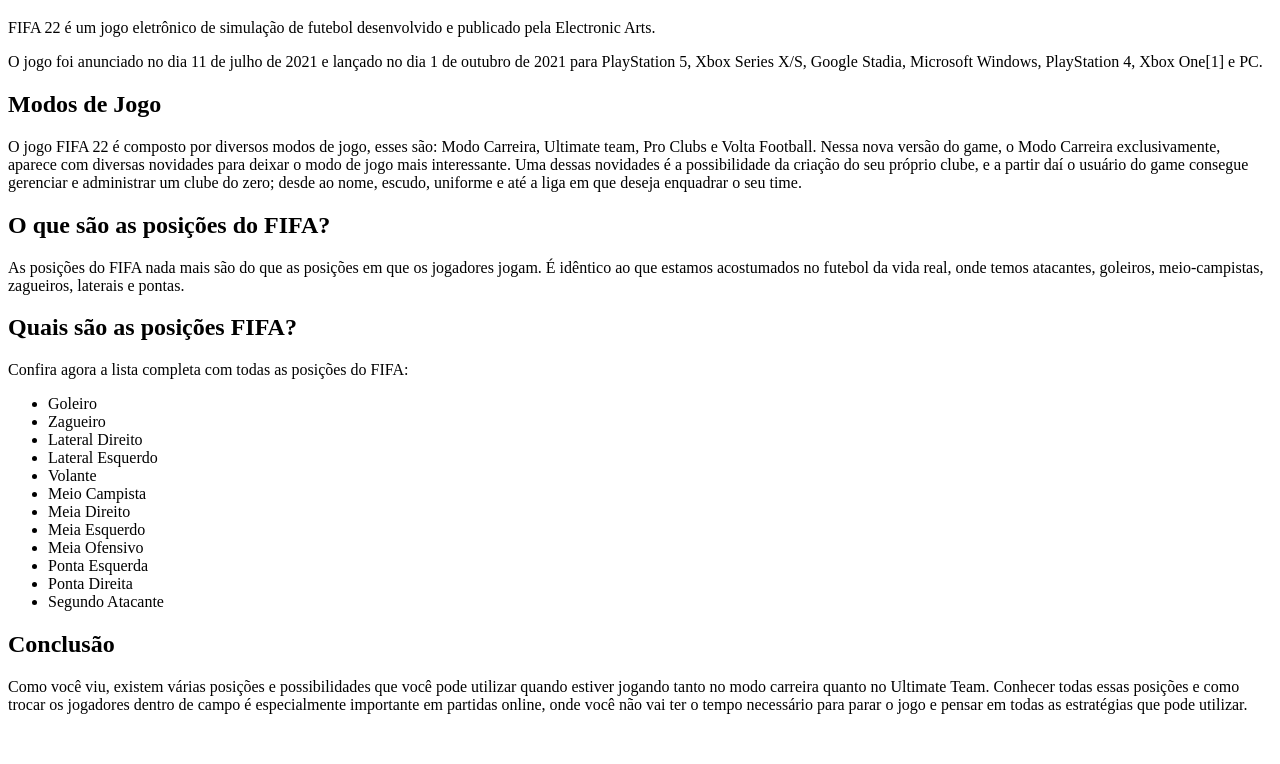
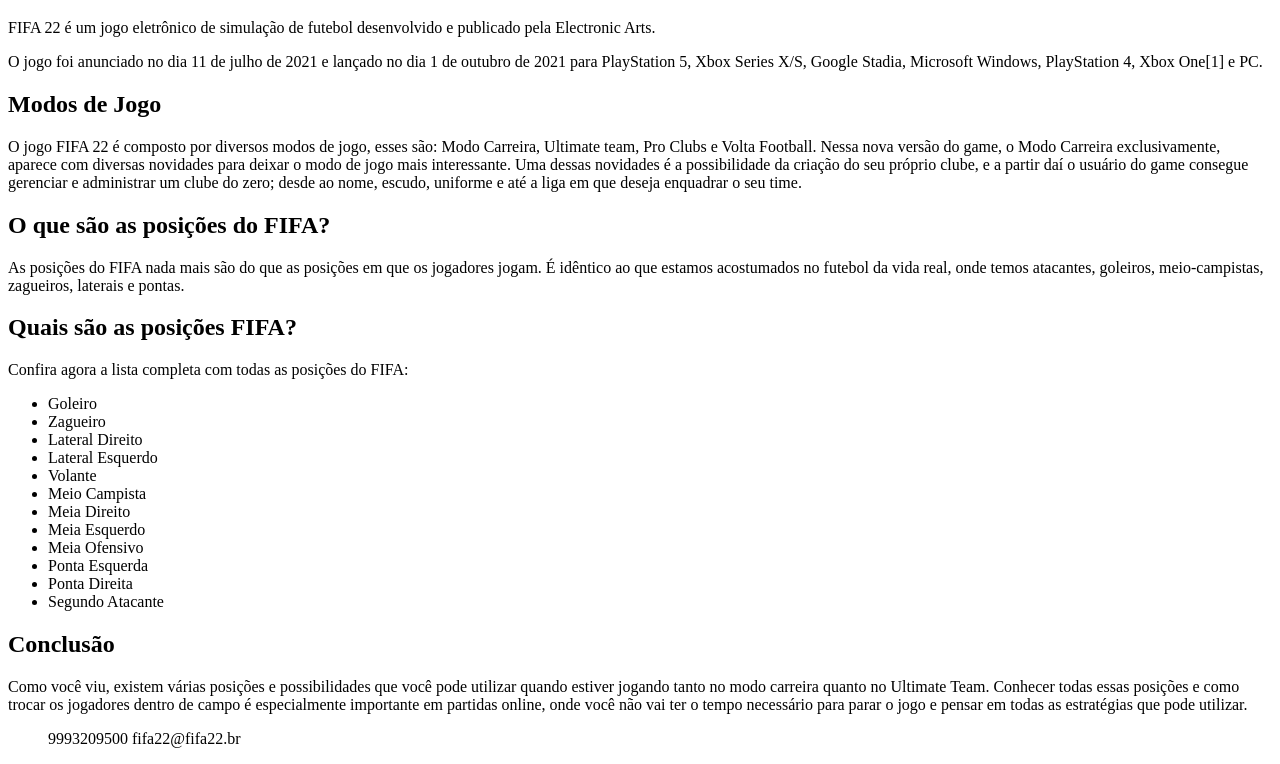
Before and after one commit to GustavoGaio/turma-1a, a plain HTML site: page index.html in a window 1280 px wide. Shown: the part 61-825 px from the top of the page. Before the commit the page ends 800 px from the top, so only its background shows below. Drawn offline with Linux system fonts and the light colour scheme.

Commit message:
Implementando TAGS

```diff
--- a/index.html
+++ b/index.html
@@ -56,5 +56,9 @@
         Conhecer todas essas posições e como trocar os jogadores dentro de campo é
         especialmente importante em partidas online, onde você não vai ter o tempo
         necessário para parar o jogo e pensar em todas as estratégias que pode utilizar.</p>
+            <ul>
+            <h>9993209500</h>
+            <h>fifa22@fifa22.br</h>
+            </ul>
     </body>
 </html>
```
